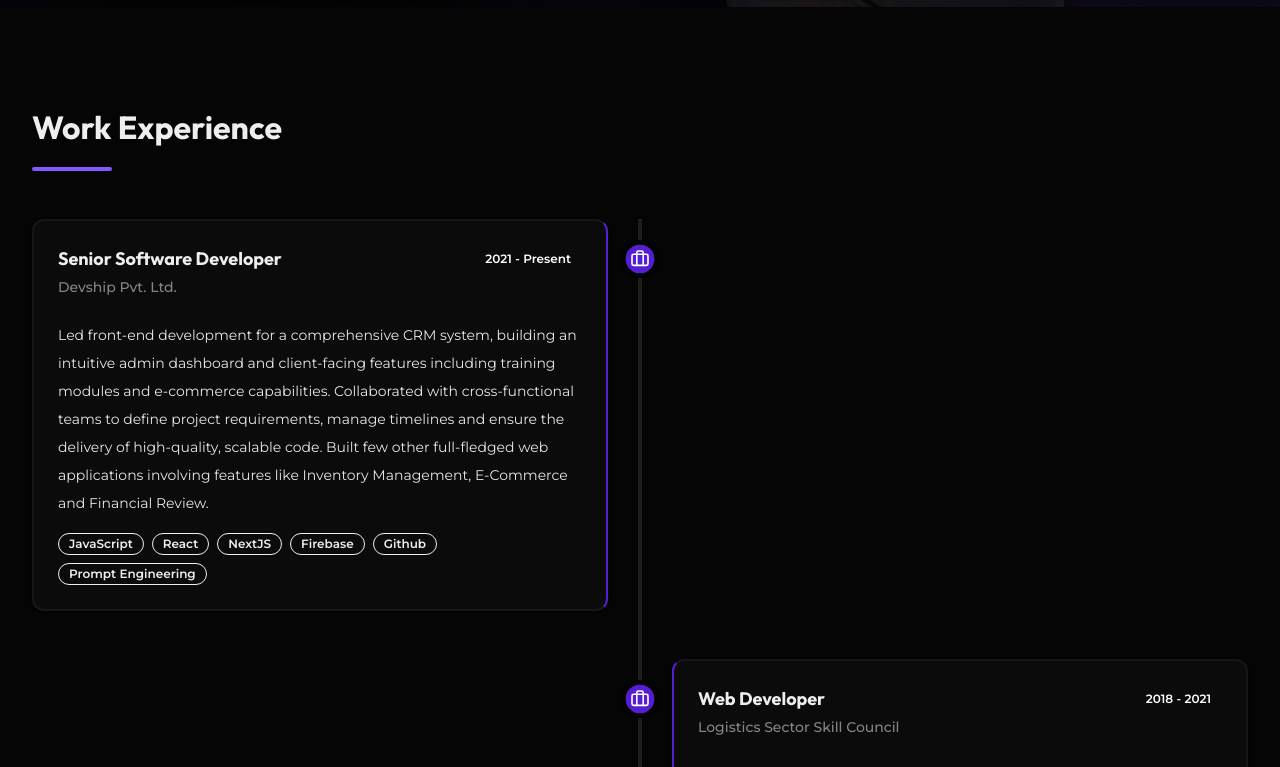
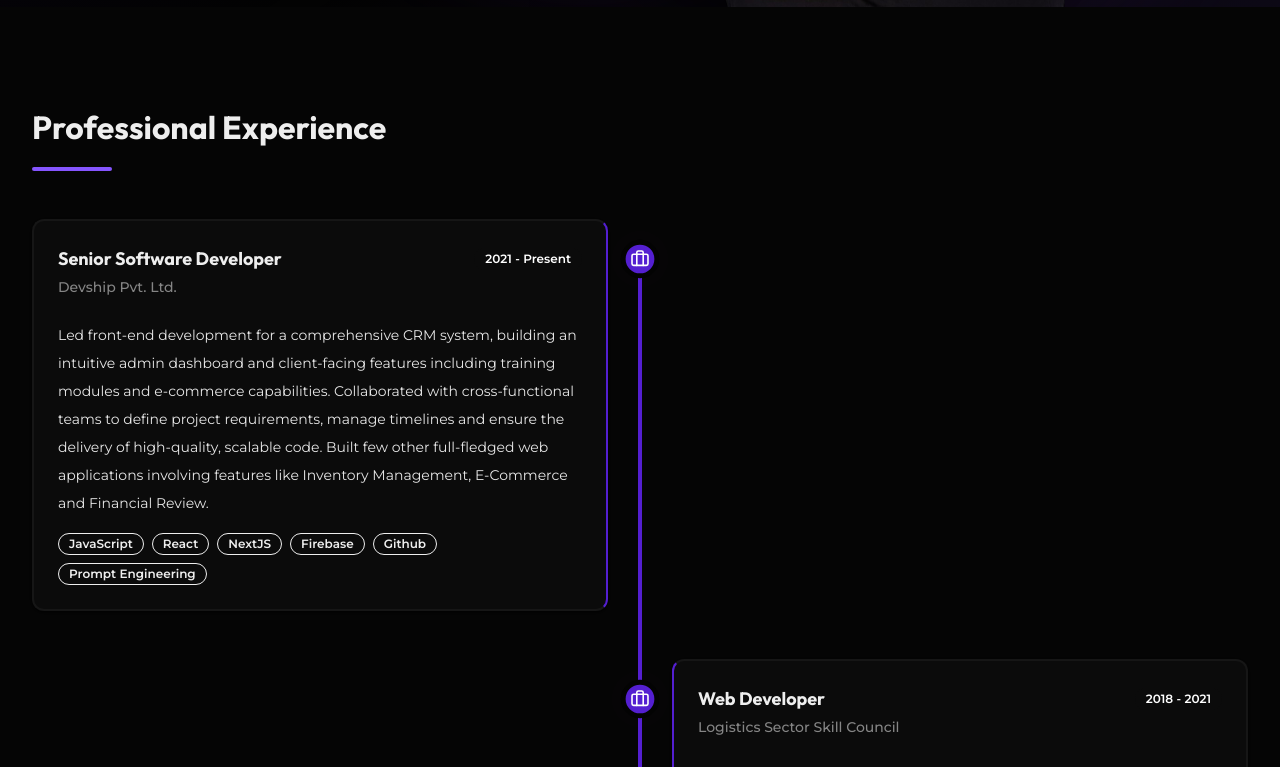
Before and after one commit to jabezsamsondev-prog/my_portfolio_website, a React (Vite) app: page / in a window 1280 px wide. Shown: the part 793-1560 px from the top of the page. Built offline with nearby package versions, Linux system fonts and the light colour scheme.

Commit message:
changes in timeline and blog post added

```diff
--- a/src/components/sections/Blog.tsx
+++ b/src/components/sections/Blog.tsx
@@ -5,6 +5,13 @@ import { useEffect, useRef, useState } from "react";
 import "swiper/swiper-bundle.css";
 
 const blogPosts = [
+  {
+    id: 6,
+    image: "/images/blogs/post_6.png",
+    title: "The Rise of GEO: Optimizing for AI-Powered Search in 2025",
+    blogURL:
+      "https://www.linkedin.com/pulse/rise-geo-optimizing-ai-powered-search-2025-jabez-samson-wqcac",
+  },
   {
     id: 5,
     image: "/images/blogs/post_5.jpg",
@@ -115,7 +122,10 @@ export function BlogSection() {
                     </div>
                     <div className="p-6 w-full flex-1 flex flex-col gap-3">
                       <div>
-                        <h3 className="font-bold text-md md:text-lg mb-2 text-white/80 line-clamp-2 overflow-hidden text-ellipsis">
+                        <h3
+                          className="font-bold text-md md:text-lg mb-2 text-white/80 line-clamp-2 overflow-hidden text-ellipsis"
+                          title={post.title}
+                        >
                           {post.title}
                         </h3>
                       </div>
--- a/src/components/sections/Experience.tsx
+++ b/src/components/sections/Experience.tsx
@@ -7,8 +7,9 @@ import {
 } from "../ui/Card";
 import { Section } from "../ui/Section";
 import { Badge } from "../ui/Badge";
-import { motion } from "framer-motion";
+import { motion, useScroll, useSpring } from "framer-motion";
 import { Briefcase } from "lucide-react";
+import { useRef } from "react";
 
 const experiences = [
   {
@@ -56,18 +57,47 @@ const experiences = [
 ];
 
 export function Experience() {
+  const timelineRef = useRef<HTMLDivElement>(null);
+
+  const { scrollYProgress } = useScroll({
+    target: timelineRef,
+    offset: ["start center", "end center"],
+  });
+
+  const scaleY = useSpring(scrollYProgress, {
+    stiffness: 100,
+    damping: 30,
+    restDelta: 0.001,
+  });
+
   return (
     <Section id="experience" className="bg-secondary/30">
       <div className="max-w-7xl mx-auto">
         <div className="mb-12 text-center md:text-left">
-          <h2 className="text-[32px] font-bold mb-4">Work Experience</h2>
+          <h2 className="text-[32px] font-bold mb-4">Professional Experience</h2>
           <div className="h-1 w-20 bg-accent rounded-full mx-auto md:mx-0" />
         </div>
 
         {/* Timeline for desktop, stacked cards for mobile */}
-        <div className="relative">
-          {/* Timeline line - hidden on mobile, visible on md+ */}
-          <div className="hidden md:block absolute left-[15px] lg:left-[calc(50%-2px)] top-0 bottom-0 w-1 bg-white/10 shadow-lg shadow-primary/20 pointer-events-none" />
+        <div className="relative" ref={timelineRef}>
+          {/* Timeline line - connecting first dot to last dot */}
+          <div
+            className="hidden md:block absolute left-[15px] lg:left-[calc(50%-2px)] w-1 bg-white/10 shadow-lg shadow-primary/20 pointer-events-none"
+            style={{
+              top: '1.5rem',
+              height: 'calc(100% - 3rem - 12rem)'
+            }}
+          />
+
+          {/* Animated fill line */}
+          <motion.div
+            className="hidden md:block absolute left-[15px] lg:left-[calc(50%-2px)] w-1 bg-primary pointer-events-none origin-top shadow-lg shadow-primary/50"
+            style={{
+              top: '1.5rem',
+              height: 'calc(100% - 3rem - 12rem)',
+              scaleY,
+            }}
+          />
 
           <div className="space-y-8 md:space-y-12">
             {experiences.map((exp, index) => (
--- a/src/components/sections/Inspiration.tsx
+++ b/src/components/sections/Inspiration.tsx
@@ -63,11 +63,11 @@ export function Inspiration() {
             >
               <span className="text-primary font-bold bg-gradient-to-r from-primary via-accent to-primary bg-clip-text text-transparent px-1">
                 Eminem's
-              </span>{" "}
+              </span>
               music has shaped the way I work more than anything else. His
               honesty, discipline and "get up no matter what" attitude taught me
               to push through tough days and show up even when it isn't easy.
-              Songs like{" "}
+              Songs like
               <span className="text-primary font-bold bg-gradient-to-r from-primary via-accent to-primary bg-clip-text text-transparent px-1">
                 Beautiful Pain
               </span>
--- a/src/components/sections/Work.tsx
+++ b/src/components/sections/Work.tsx
@@ -6,7 +6,6 @@ import {
   CardTitle,
   CardDescription,
 } from "../ui/Card";
-import { Section } from "../ui/Section";
 import { Badge } from "../ui/Badge";
 import { Button } from "../ui/Button";
 import { Github, ExternalLink } from "lucide-react";
@@ -87,7 +86,10 @@ export function Work() {
       : projects.filter((project) => project.category === activeTab);
 
   return (
-    <Section id="work" className="relative overflow-hidden">
+    <section
+      id="work"
+      className="py-12 sm:py-16 md:py-20 lg:py-24 relative overflow-hidden"
+    >
       {/* Game-themed background */}
       <div className="absolute inset-0 opacity-[0.03] pointer-events-none">
         <div
@@ -103,7 +105,8 @@ export function Work() {
       <div className="absolute top-20 right-10 w-72 h-72 bg-purple-500/10 rounded-full filter blur-3xl pointer-events-none" />
       <div className="absolute bottom-20 left-10 w-80 h-80 bg-accent/10 rounded-full filter blur-3xl pointer-events-none" />
 
-      <div className="max-w-7xl mx-auto relative z-10">
+      <div className="container mx-auto px-4 sm:px-6 md:px-8 relative z-10">
+        <div className="max-w-7xl mx-auto relative z-10">
         <div className="mb-12 text-center md:text-left">
           <h2 className="text-[32px] font-bold mb-4">Latest Work</h2>
           <div className="h-1 w-20 bg-accent rounded-full mx-auto md:mx-0" />
@@ -199,6 +202,7 @@ export function Work() {
           ))}
         </div>
       </div>
-    </Section>
+      </div>
+    </section>
   );
 }
```
Also changed, not shown: public/images/blogs/post_6.png (added).
